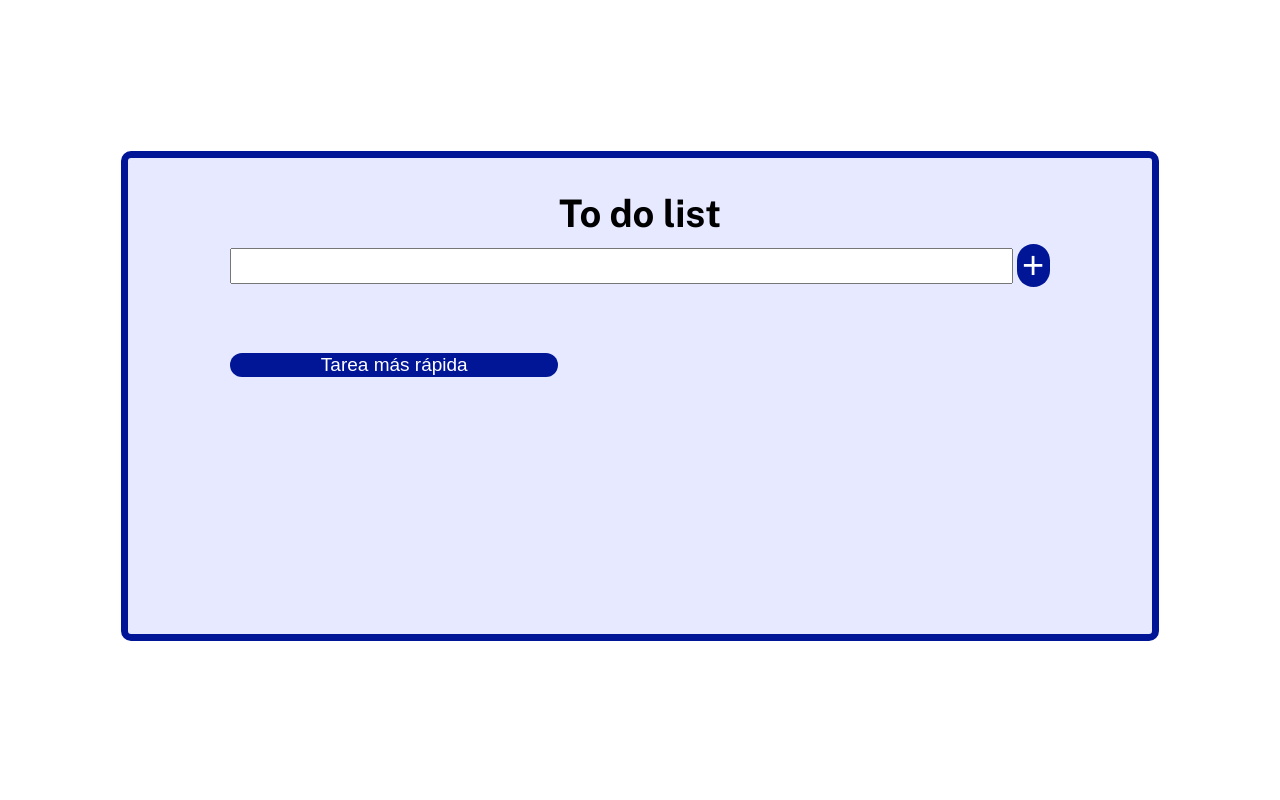
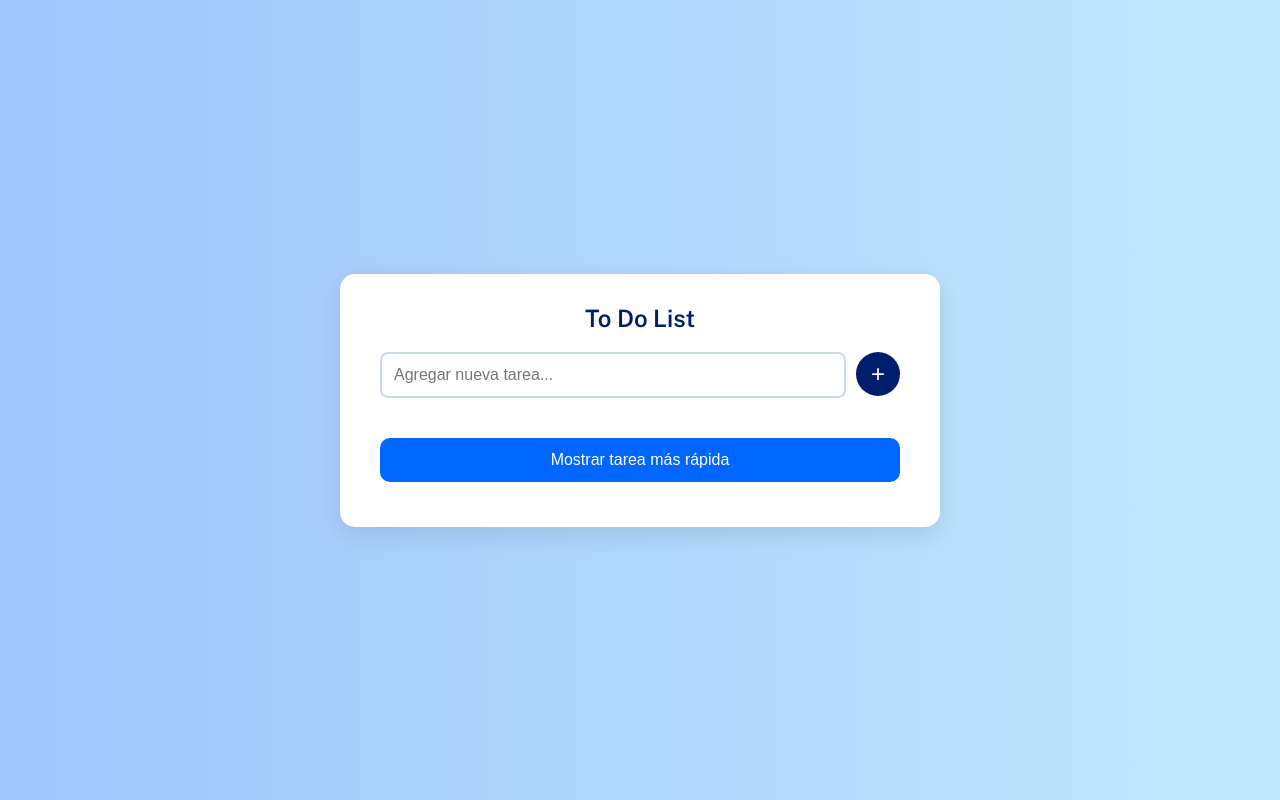
Before and after one commit to TomasGoldb/TP2-EFSI, a plain HTML site: page index.html in a window 1280 px wide. Drawn offline with nearby package versions, Linux system fonts and the light colour scheme.

Commit message:
better style

```diff
--- a/index.html
+++ b/index.html
@@ -1,28 +1,26 @@
 <!DOCTYPE html>
-<html lang="en">
+<html lang="es">
 <head>
   <meta charset="UTF-8">
   <meta name="viewport" content="width=device-width, initial-scale=1.0">
-    <title>TP2 EFSI</title>
+  <title>TP2 EFSI - To Do List</title>
   <link rel="stylesheet" href="styles.css">
+  <link href="https://fonts.googleapis.com/css2?family=Public+Sans:wght@300;600&display=swap" rel="stylesheet">
 </head>
 <body>
-
   <section class="section-checklist">
     <div class="todo-div">
-            <h1>To do list</h1>
-            <div class="linea-input"><input type="text" id="inputt" autocomplete="off"> <button id="btnAgregar">+</button></div>
+      <h1>To Do List</h1>
+      <div class="linea-input">
+        <input type="text" id="inputt" placeholder="Agregar nueva tarea..." autocomplete="off">
+        <button id="btnAgregar">+</button>
+      </div>
       <p id="pError"></p>
-            <ul class="ul-lista" id="ulLista">
-
-
-            </ul>
-            <button class="boton-tarea-mas-rapida" onclick="mostrarTareaMasRapida()">Tarea más rápida</button>
+      <ul class="ul-lista" id="ulLista"></ul>
+      <button class="boton-tarea-mas-rapida" onclick="mostrarTareaMasRapida()">Mostrar tarea más rápida</button>
       <p id="displayTareaMasRapida"></p>
     </div>
   </section>
-
-
   <script src="app.js"></script>
 </body>
 </html>
--- a/styles.css
+++ b/styles.css
@@ -1,129 +1,137 @@
-@import url('https://fonts.googleapis.com/css2?family=Public+Sans:ital,wght@0,100..900;1,100..900&display=swap');
+@import url('https://fonts.googleapis.com/css2?family=Public+Sans:wght@300;600&display=swap');
 
-
-*{
-    margin: 0px;
-    padding: 0px;
+* {
+  margin: 0;
+  padding: 0;
+  box-sizing: border-box;
 }
 
-
-.error{
-    padding: 1%;
-    background-color: rgb(224, 106, 85);
-    border-radius: 10px;
-    border: 1px solid red
-}
-.tachado{
-    text-decoration: line-through;
-    opacity: 0.6;
-}
-
-
-body{
-    font-family: "Public Sans", sans-serif;
-    height: 99vh;
+body {
+  font-family: 'Public Sans', sans-serif;
+  background: linear-gradient(to right, #a1c4fd, #c2e9fb);
+  height: 100vh;
   display: flex;
   justify-content: center;
   align-items: center;
 }
-.section-checklist{
-    width: 80%;
-    height: 60%;
+
+.section-checklist {
+  width: 90%;
+  max-width: 600px;
+  background-color: white;
+  border-radius: 15px;
+  box-shadow: 0 8px 25px rgba(0, 0, 0, 0.1);
+  padding: 30px 40px;
+}
+
+.todo-div h1 {
+  text-align: center;
+  margin-bottom: 20px;
+  font-weight: 600;
+  color: #001d6e;
+}
+
+.linea-input {
   display: flex;
-    justify-content: center;
-    align-items: center;
+  gap: 10px;
+  margin-bottom: 10px;
+}
+
+input[type="text"] {
+  flex: 1;
+  padding: 12px;
+  border: 2px solid #cdd9ed;
+  border-radius: 8px;
+  font-size: 16px;
+}
+
+button {
+  background-color: #001d6e;
+  color: white;
+  border: none;
+  border-radius: 50%;
+  width: 44px;
+  height: 44px;
+  font-size: 24px;
+  cursor: pointer;
+  transition: background-color 0.2s ease;
+}
+
+button:hover {
+  background-color: #0039cb;
+}
+
+#error, #pError {
+  color: red;
+  font-size: 14px;
+  margin-bottom: 10px;
+}
+
+.ul-lista {
+  list-style: none;
+  margin-top: 20px;
+}
+
+.ul-lista li {
+  background-color: #f3f7ff;
+  border: 1px solid #b0c4ff;
   border-radius: 10px;
-    border: 7px solid rgb(0, 22, 150);
-    background-color: rgb(230, 233, 255);
-}
-.section-checklist .todo-div{
-    width: 80%;
-    height: 100%;
-}
-.section-checklist .todo-div h1{
-    text-align: center;
-    font-size: 2lh;
-    margin-top: 4%;
-}
-.section-checklist .todo-div .linea-input{
+  padding: 12px 16px;
+  margin-bottom: 10px;
   display: flex;
   justify-content: space-between;
   align-items: center;
-    align-content: center;
-    flex-direction: row;
-    flex-wrap: wrap;
-    margin-top: 1%;
-}
-.section-checklist .todo-div input[type="text"]{
-    width: 93%;
-    padding: 1%;
-}
-.section-checklist .todo-div button{
-    background-color: rgb(0, 22, 150);
-    border: 0px;
-    color: white;
-    width: 4%;
-    height: 5%;
-    border-radius: 9999px;
-    font-size: 2lh;
-}
-.section-checklist .ul-lista{
-    list-style: none;
-}
-.checkbox{
-    width: 5%;
-}
-.texto-todo{
-    width: 100%;
-}
-.ul-lista{
-    margin-top: 4%;
-}
-#pError{
-    margin-top: 1%;
-}
-.ul-lista li{
-    display: flex;
-    justify-content: center;
-    align-items: center;
-    background-color: white;
-    padding: 1%;
-    border-radius: 10px;
-    margin-bottom: 1%;
-    border: 1px solid rgb(0, 22, 150);
-    transition: box-shadow 0.1s ease-in;
-}
-.ul-lista li:hover{
-    box-shadow: 3px 3px 10px rgba(0, 0, 0, 0.2);
+  transition: transform 0.1s ease-in-out, box-shadow 0.1s ease-in;
 }
 
-.ul-lista li .div-adentro{
-    width: 80%;
-    display: flex;
-    justify-content: space-between;
-    align-items: center;
-    margin-right: 2%;
+.ul-lista li:hover {
+  transform: scale(1.01);
+  box-shadow: 0px 4px 15px rgba(0, 0, 0, 0.1);
 }
-.ul-lista li .hora {
+
+.tachado {
+  text-decoration: line-through;
+  opacity: 0.5;
+}
+
+.hora {
+  font-size: 12px;
+  color: gray;
   opacity: 0;
-    transition: opacity 0.05s ease-in;
+  transition: opacity 0.2s ease-in;
 }
 
 .ul-lista li:hover .hora {
   opacity: 1;
 }
-.punto{
+
+.boton-tarea-mas-rapida {
+  background-color: #0066ff;
+  border-radius: 10px;
+  padding: 10px 20px;
   width: 100%;
-    display: flex;
-    justify-content: space-between;
+  font-size: 16px;
+  margin-top: 20px;
+  transition: background-color 0.2s ease;
 }
 
-.boton-tarea-mas-rapida{
-    font-size: 1lh !important;
-    width: 40% !important;
-    margin-top: 4%;
+.boton-tarea-mas-rapida:hover {
+  background-color: #004acc;
 }
-#displayTareaMasRapida{
-    margin-top: 3%;
 
+#displayTareaMasRapida {
+  margin-top: 15px;
+  font-weight: bold;
+  text-align: center;
+  color: #003399;
 }
+
+.error {
+  background-color: rgb(255, 205, 205);
+  padding: 10px;
+  border: 1px solid red;
+  border-radius: 8px;
+  color: red;
+  font-size: 14px;
+  margin-top: 10px;
+}
```
Lines whose indentation alone changed are shown as unchanged.
